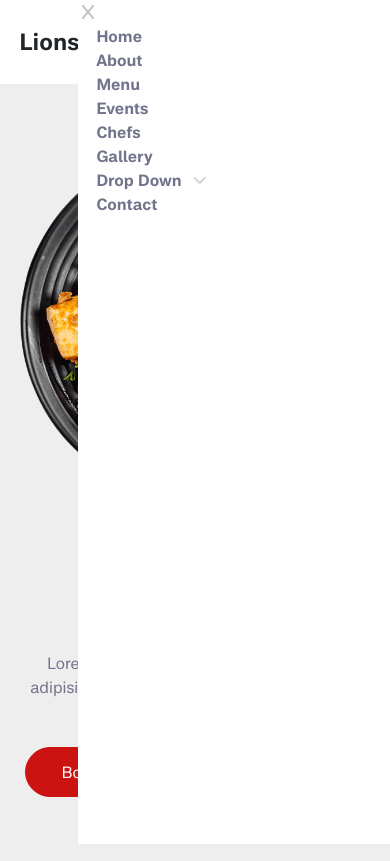
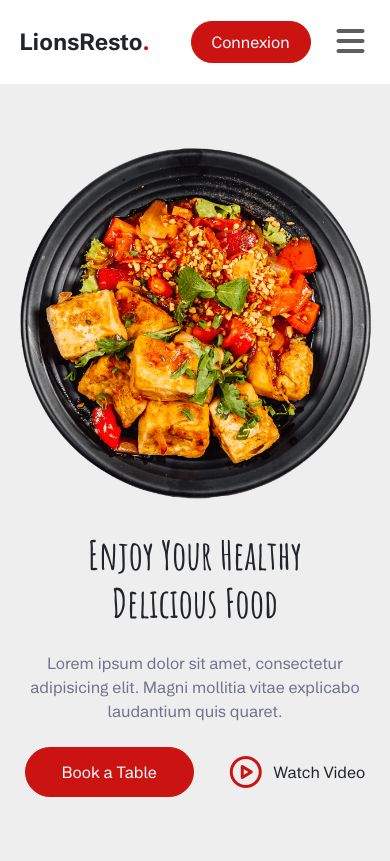
Before and after one commit to Jackmarrow/oussama_boussouf_lionsresto_final, a plain HTML site: page index.html in a window 390 px wide. Drawn offline with nearby package versions, Linux system fonts and the light colour scheme.

Commit message:
mobile navbar is  done only dropdown not yet

```diff
--- a/index.html
+++ b/index.html
@@ -19,29 +19,31 @@
           </div>
           <!--  start of nav links -->
           <ul
-            class="nav-container d-lg-flex align-items-lg-center"
+            id="navLinks" class="nav-container d-lg-flex align-items-lg-center"
           >
-          <button class="close-btn bg-transparent border-0"><i class="fa-solid fa-x" style="color: #1234;"></i></button>
-            <li class="mx-3">
-              <a href="#" class="link nav-link text-dark-gray px-20">Home</a>
+          <!-- close button-->
+          <button id="btnClose" class="close-btn bg-transparent border-0 d-lg-none mt-2 me-4"><i class="fa-solid fa-x" style="color: #1234;"></i></button>
+           <!-- close button end-->
+            <li class="mt-10 mt-lg-0 mx-lg-3">
+              <a href="#" class="link nav-link text-dark-gray px-6 py-2 py-lg-0 px-lg-20">Home</a>
             </li>
-            <li class="mx-3">
-              <a href="#" class="link nav-link text-dark-gray px-20">About</a>
+            <li class="mx-lg-3">
+              <a href="#" class="link nav-link text-dark-gray px-6 py-2 py-lg-0 px-lg-20">About</a>
             </li>
-            <li class="mx-3">
-              <a href="#" class="link nav-link text-dark-gray px-20">Menu</a>
+            <li class="mx-lg-3">
+              <a href="#" class="link nav-link text-dark-gray px-6 py-2 py-lg-0 px-lg-20">Menu</a>
             </li>
-            <li class="mx-3">
-              <a href="#" class="link nav-link text-dark-gray px-20">Events</a>
+            <li class="mx-lg-3">
+              <a href="#" class="link nav-link text-dark-gray px-6 py-2 py-lg-0 px-lg-20">Events</a>
             </li>
-            <li class="mx-3">
-              <a href="#" class="link nav-link text-dark-gray px-20">Chefs</a>
+            <li class="mx-lg-3">
+              <a href="#" class="link nav-link text-dark-gray px-6 py-2 py-lg-0 px-lg-20">Chefs</a>
             </li>
-            <li class="mx-3">
-              <a href="#" class="link nav-link text-dark-gray px-20">Gallery</a>
+            <li class="mx-lg-3">
+              <a href="#" class="link nav-link text-dark-gray px-6 py-2 py-lg-0 px-lg-20">Gallery</a>
             </li>
-            <li class="dropdown-container mx-3 position-relative">
-                <a href="#" class="link nav-link text-dark-gray px-20">Drop Down<i class="fa-solid fa-angle-down ms-1" style="color:lightgray"></i></a>
+            <li class="dropdown-container mx-lg-3 position-relative">
+                <a href="#" class="link nav-link text-dark-gray px-6 py-2 py-lg-0 px-lg-20 d-flex justify-content-between d-lg-block">Drop Down<i class="fa-solid fa-angle-down ms-1" style="color:lightgray"></i></a>
                 <ul class="submenu position-absolute bg-white px-4 rounded-2">
                     <li class="py-2"><a href="" class="nav-link text-dark-gray">Drop Down 1</a></li>
                     <li class="py-2"><a href="" class="nav-link text-dark-gray">
@@ -57,8 +59,8 @@
                     <li class="py-2"><a href="" class="nav-link text-dark-gray">Drop Down 4</a></li>
                 </ul>
             </li>
-            <li class="mx-3">
-              <a href="#" class="link nav-link text-dark-gray px-20">Contact</a>
+            <li class="mx-lg-3">
+              <a href="#" class="link nav-link text-dark-gray px-6 py-2 py-lg-0 px-lg-20">Contact</a>
             </li>
           </ul>
           <!-- end of nav links -->
@@ -66,7 +68,7 @@
             <button class="btn btn-dark-red py-1 px-4 rounded-pill">
               Connexion
             </button>
-            <button class="btn ms-3 d-lg-none">
+            <button id="openMenu" class="btn ms-3 d-lg-none border-0">
               <i class="fa-solid fa-bars fa-2x" style="color: #5e5f62"></i>
             </button>
           </div>
@@ -121,6 +123,25 @@
       </section>
     </header>
 
+
+
+
+
+
+
+
+
+
+
+
+
+
+
+
+
+    <!-- overlay (transparent white background) -->
+    <div class="overlay"></div>
+    <!-- end of overlay -->
     <script src="./public/js/app.js"></script>
     <script src="./node_modules/bootstrap/dist/js/bootstrap.js"></script>
   </body>
--- a/public/js/app.js
+++ b/public/js/app.js
@@ -1,3 +1,20 @@
+//!----------------- Nav menu Logic --------------------
+
+let btn_close = document.querySelector("#btnClose");
+let open_menu = document.querySelector("#openMenu");
+let navlinks_container = document.querySelector("#navLinks");
+let overlay = document.querySelector(".overlay");
+
+open_menu.addEventListener("click", ()=>{
+    navlinks_container.classList.add("active");
+    overlay.classList.add("active");
+})
+
+btn_close.addEventListener("click", ()=>{
+    navlinks_container.classList.remove("active");
+    overlay.classList.remove("active");
+})
+//!----------------------------------------------------
 
 
 //! ---------------- Modal Logic ----------------------
--- a/src/sass/modules/home/_header.scss
+++ b/src/sass/modules/home/_header.scss
@@ -35,6 +35,18 @@ iframe {
   width: 90vw;
   max-width: 1400px;
 }
+
+.overlay{
+  position: fixed;
+  inset: 0;
+  background-color: rgba(255, 255, 255, 0.8);
+  visibility: hidden;
+}
+
+.active.overlay{
+  visibility: visible;
+}
+
 //-------------------------------
 
 .navbar {
@@ -177,12 +189,23 @@ iframe {
 @media (max-width: 426px) {
   .nav-container{
     position: fixed;
+    z-index: 10;
     top:0;
     right:0;
     height:100vh;
-    width:80vw;
+    width:90vw;
+    border-left: 1px solid lightgray;
     background-color: white;
+    transform: translateX(100%);
+    transition: 400ms ease-in;
+    &.active{
+      transform: translateX(0%);
+    }
+    .close-btn{
+      float: right;
+    }
   }
+
 
   .hero-container {
     .text-description {
```
Also changed, not shown: public/css/app.css, 1 other file.
